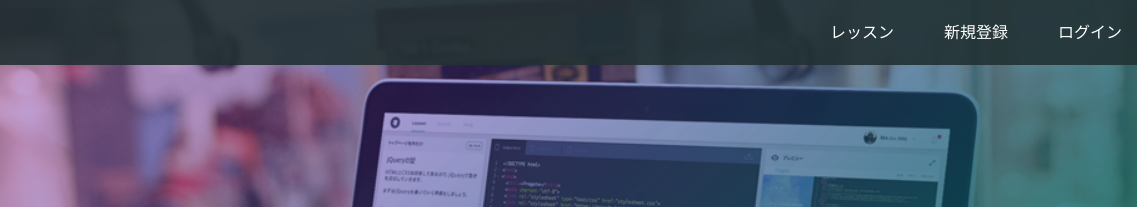
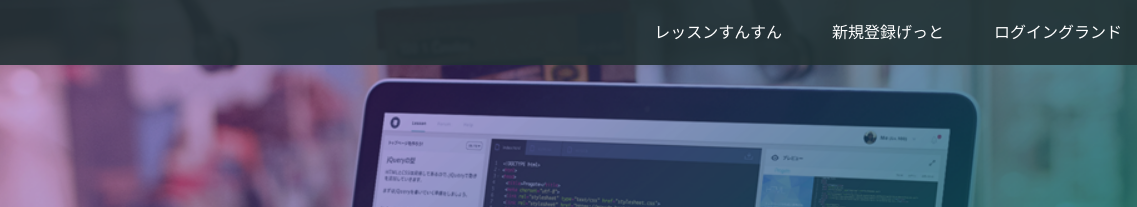
Before and after one commit to yaboo-m/.github.io, a plain HTML site: page index.html in a window 1280 px wide. Shown: the top 207 px of the page, 143-1280 px from the left. Drawn offline with Linux system fonts and the light colour scheme.

Commit message:
Update index.html

```diff
--- a/index.html
+++ b/index.html
@@ -15,9 +15,9 @@
       </div>
       <span class="fa fa-bars menu-icon"></span>
       <div class="header-right">
-        <a href="#">レッスン</a>
-        <a href="#">新規登録</a>
-        <a href="#" class="login">ログイン</a>
+        <a href="#">レッスンすんすん</a>
+        <a href="#">新規登録げっと</a>
+        <a href="#" class="login">ログイングランド</a>
       </div>
     </div>
   </header>
```
